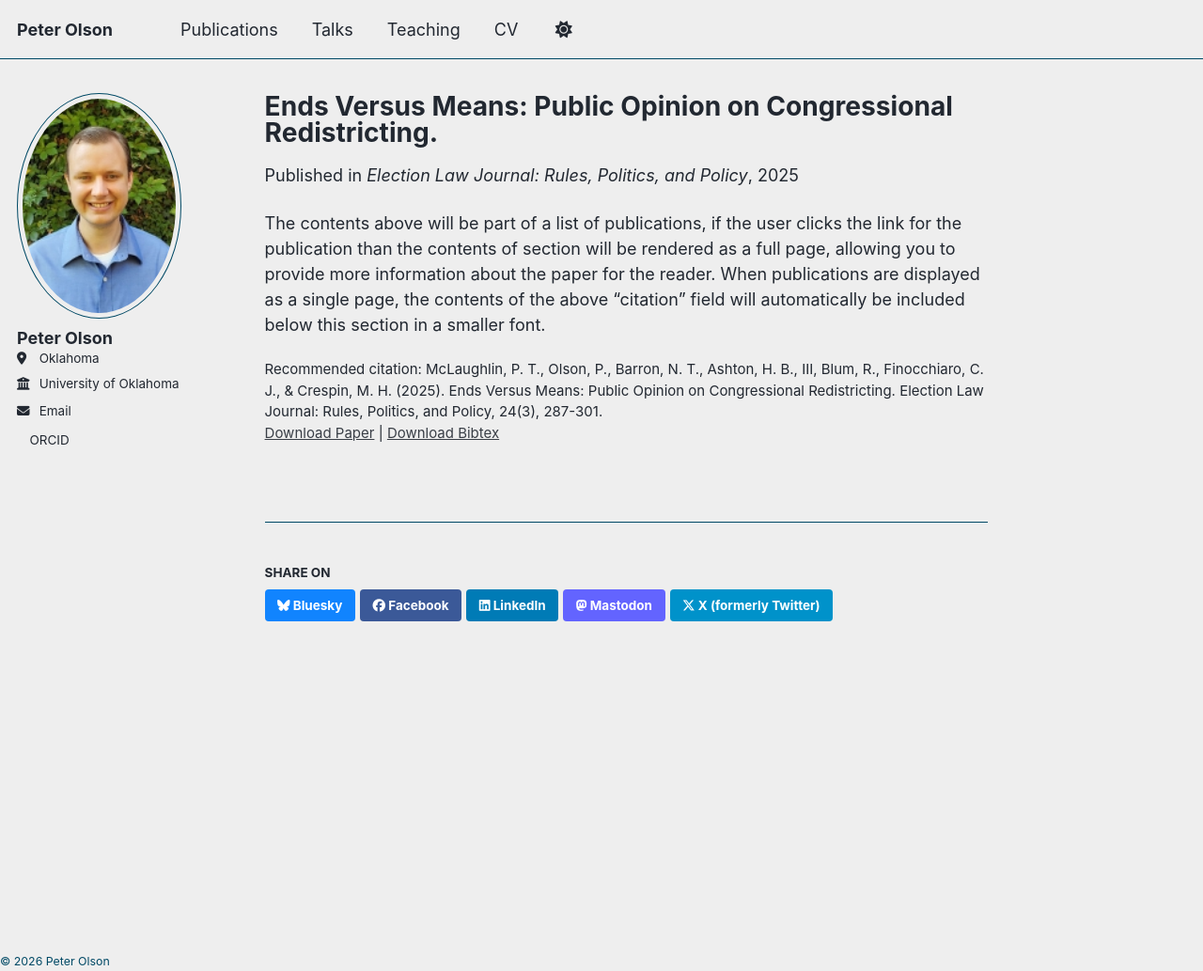
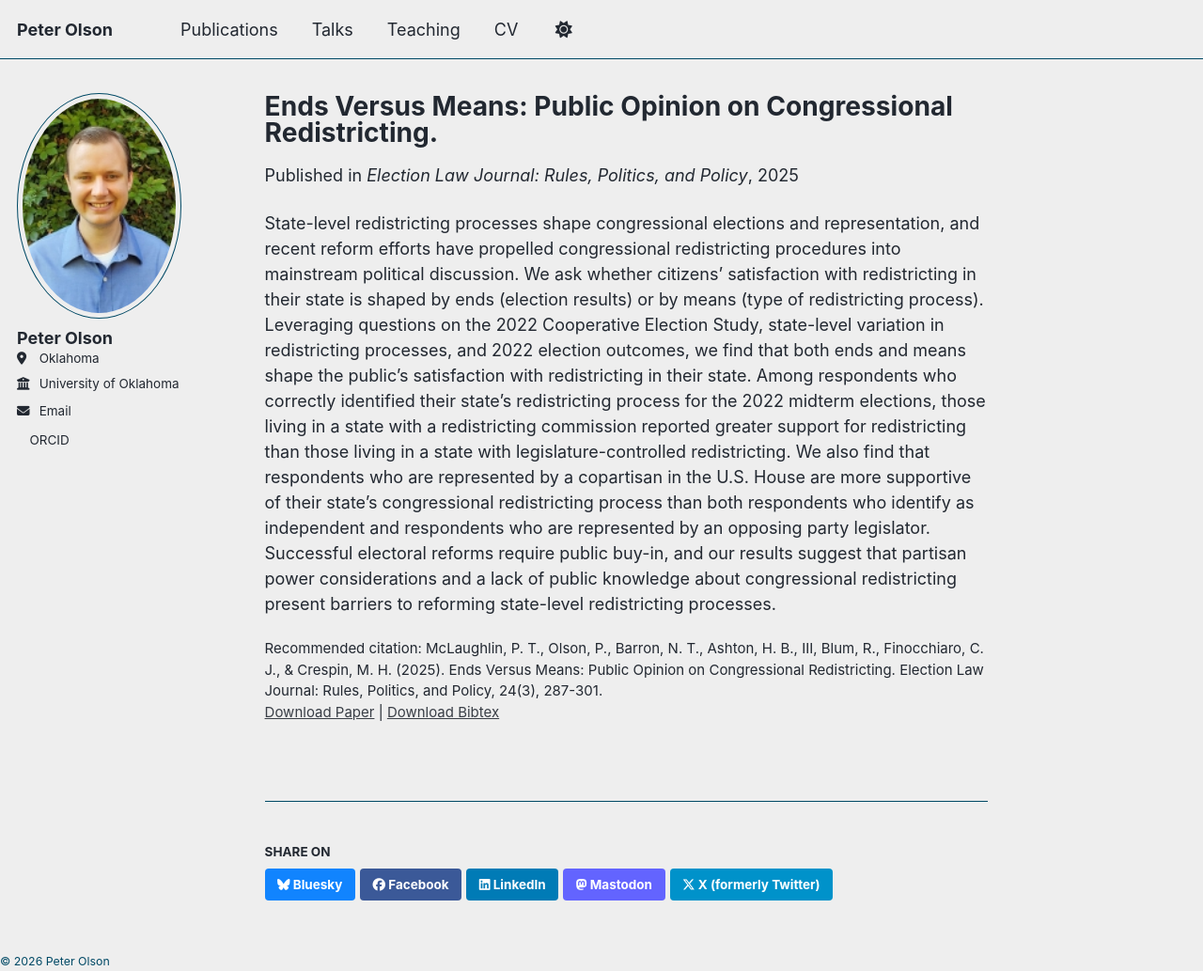
Before and after one commit to peterolson1776-crypto/peterolson.github.io, a Jekyll site: the page built from _publications/EndsVsMeans.md, in a window 1280 px wide and 1033 px high. Shown: the whole window at 94% size. Built offline with Jekyll 4.4.1, drawn with Linux system fonts in a browser that asks for light colours; a style sheet for code colours, icons or effects is not loaded.

Commit message:
Item Descriptions

```diff
--- a/_publications/EndsVsMeans.md
+++ b/_publications/EndsVsMeans.md
@@ -3,11 +3,11 @@ title: "Ends Versus Means: Public Opinion on Congressional Redistricting."
 collection: publications
 category: manuscripts
 permalink: /publication/2009-10-01-paper-title-number-1
-excerpt: 'State-level redistricting processes shape congressional elections and representation, and recent reform efforts have propelled congressional redistricting procedures into mainstream political discussion. We ask whether citizens’ satisfaction with redistricting in their state is shaped by ends (election results) or by means (type of redistricting process). Leveraging questions on the 2022 Cooperative Election Study, state-level variation in redistricting processes, and 2022 election outcomes, we find that both ends and means shape the public’s satisfaction with redistricting in their state. Among respondents who correctly identified their state’s redistricting process for the 2022 midterm elections, those living in a state with a redistricting commission reported greater support for redistricting than those living in a state with legislature-controlled redistricting. We also find that respondents who are represented by a copartisan in the U.S. House are more supportive of their state’s congressional redistricting process than both respondents who identify as independent and respondents who are represented by an opposing party legislator. Successful electoral reforms require public buy-in, and our results suggest that partisan power considerations and a lack of public knowledge about congressional redistricting present barriers to reforming state-level redistricting processes.'
+excerpt: ''
 date: 2025-09-01
 venue: 'Election Law Journal: Rules, Politics, and Policy'
 paperurl: 'https://doi.org/10.1089/elj.2023.0050'
 bibtexurl: 'https://academicpages.github.io/files/bibtex1.bib'
 citation: 'McLaughlin, P. T., Olson, P., Barron, N. T., Ashton, H. B., III, Blum, R., Finocchiaro, C. J., & Crespin, M. H. (2025). Ends Versus Means: Public Opinion on Congressional Redistricting. Election Law Journal: Rules, Politics, and Policy, 24(3), 287-301.'
 ---
-The contents above will be part of a list of publications, if the user clicks the link for the publication than the contents of section will be rendered as a full page, allowing you to provide more information about the paper for the reader. When publications are displayed as a single page, the contents of the above "citation" field will automatically be included below this section in a smaller font.
+State-level redistricting processes shape congressional elections and representation, and recent reform efforts have propelled congressional redistricting procedures into mainstream political discussion. We ask whether citizens’ satisfaction with redistricting in their state is shaped by ends (election results) or by means (type of redistricting process). Leveraging questions on the 2022 Cooperative Election Study, state-level variation in redistricting processes, and 2022 election outcomes, we find that both ends and means shape the public’s satisfaction with redistricting in their state. Among respondents who correctly identified their state’s redistricting process for the 2022 midterm elections, those living in a state with a redistricting commission reported greater support for redistricting than those living in a state with legislature-controlled redistricting. We also find that respondents who are represented by a copartisan in the U.S. House are more supportive of their state’s congressional redistricting process than both respondents who identify as independent and respondents who are represented by an opposing party legislator. Successful electoral reforms require public buy-in, and our results suggest that partisan power considerations and a lack of public knowledge about congressional redistricting present barriers to reforming state-level redistricting processes.
```
Also changed, not shown: _teaching/congress25.md (+0 -9 lines), _teaching/congress26.md (+0 -9 lines), _teaching/fedGovTA copy.md (+0 -9 lines), _teaching/fedGovTA.md (+0 -9 lines), _teaching/strats24.md (+0 -9 lines).
